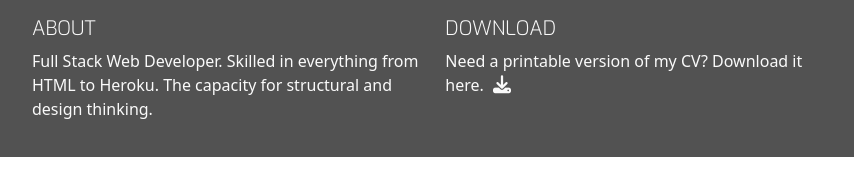
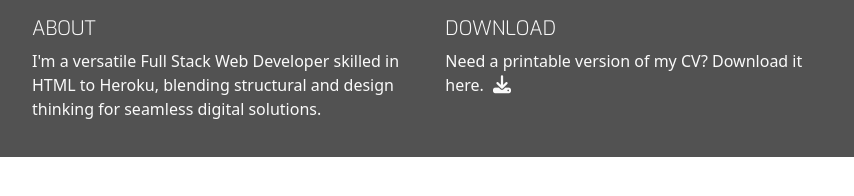
Before and after one commit to trxdave/bootstrap5, a plain HTML site: page index.html in a window 1280 px wide. Shown: the part 500-696 px from the top of the page, 0-854 px from the left. Drawn offline with nearby package versions, Linux system fonts and the light colour scheme.

Commit message:
Change about

```diff
--- a/index.html
+++ b/index.html
@@ -57,8 +57,8 @@
             <div class="col-sm-4">
                  <h5 class="uppercase general-sub">About</h5>
                  <p class="inline-block">
-                    Full Stack Web Developer. Skilled in everything from HTML to Heroku.
-                    The capacity for structural and design thinking.
+                    I'm a versatile Full Stack Web Developer skilled in HTML to Heroku,
+                    blending structural and design thinking for seamless digital solutions.
                  </p>
             </div>
             <div class="col-sm-4">
```
